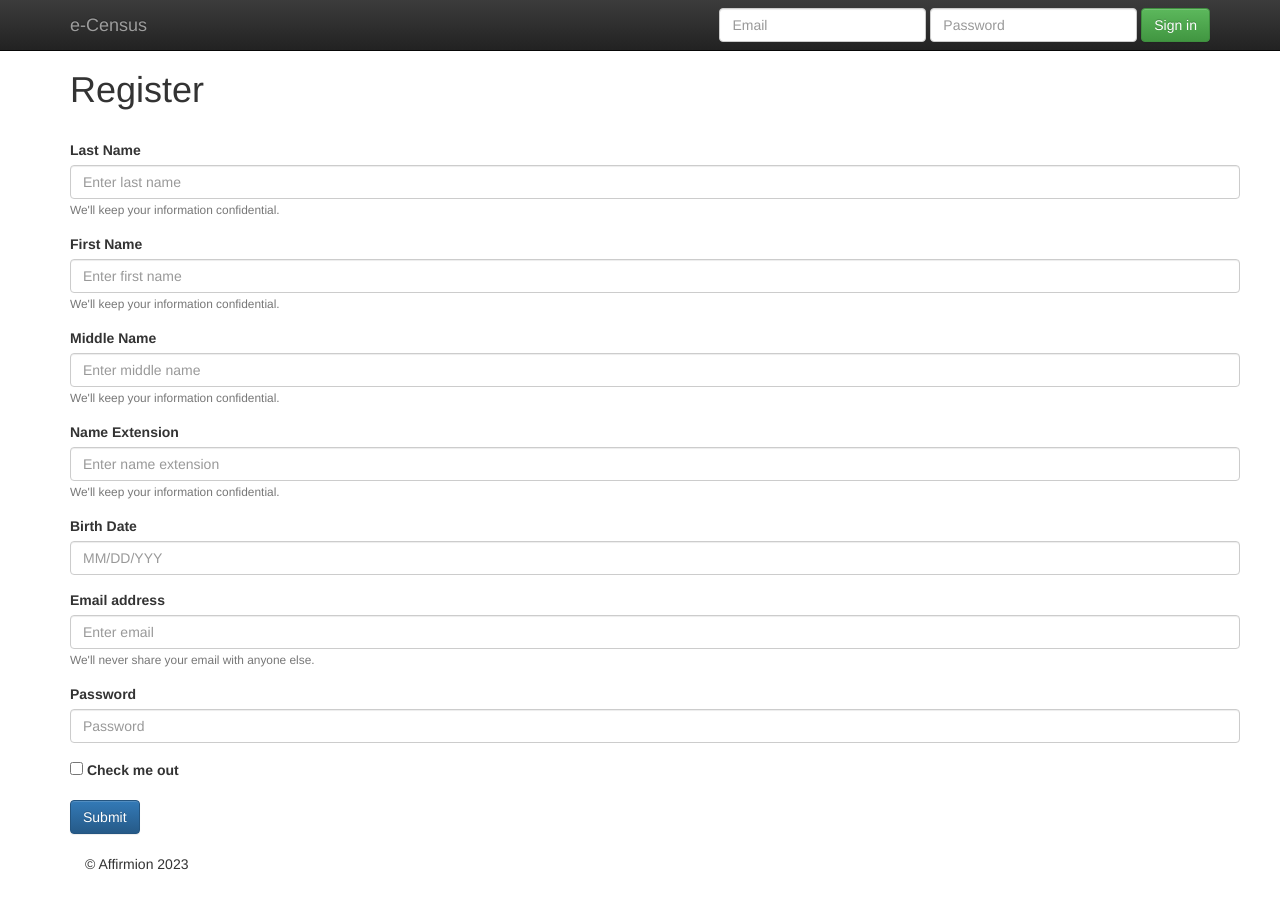
After one commit to titomarifrancis/e-census, a PHP site: page /register.php in a window 1280 px wide. The commit adds this page. Run offline with PHP 8.4, Linux system fonts and the light colour scheme; some libraries are stand-ins or nearby versions.

Commit message:
more UI improvements

```diff
--- /dev/null
+++ b/register.php
@@ -0,0 +1,51 @@
+<?php
+include 'template/header.php';
+?>
+    <div class="container">
+      <!-- Example row of columns -->
+      <div class="row">
+      <h1>Register</h1>
+      <br/>
+<form>
+  <div class="form-group">
+    <label for="exampleInputEmail1">Last Name</label>
+    <input type="text" class="form-control" id="lastname" aria-describedby="lastnameHelp" placeholder="Enter last name">
+    <small id="lastnameHelp" class="form-text text-muted">We'll keep your information confidential.</small>
+  </div>
+  <div class="form-group">
+    <label for="exampleInputEmail1">First Name</label>
+    <input type="text" class="form-control" id="firstname" aria-describedby="firstnameHelp" placeholder="Enter first name">
+    <small id="firstnameHelp" class="form-text text-muted">We'll keep your information confidential.</small>
+  </div>
+    <div class="form-group">
+    <label for="exampleInputEmail1">Middle Name</label>
+    <input type="text" class="form-control" id="lastname" aria-describedby="midnameHelp" placeholder="Enter middle name">
+    <small id="midnameHelp" class="form-text text-muted">We'll keep your information confidential.</small>
+  </div>
+	<div class="form-group">
+    <label for="exampleInputEmail1">Name Extension</label>
+    <input type="text" class="form-control" id="extname" aria-describedby="extnameHelp" placeholder="Enter name extension">
+    <small id="extnameHelp" class="form-text text-muted">We'll keep your information confidential.</small>
+  </div>
+	<div class="form-group"> <!-- Date input -->
+        <label class="control-label" for="date">Birth Date</label>
+        <input class="form-control" id="date" name="date" placeholder="MM/DD/YYY" type="text"/>
+      </div>
+  <div class="form-group">
+    <label for="exampleInputEmail1">Email address</label>
+    <input type="email" class="form-control" id="exampleInputEmail1" aria-describedby="emailHelp" placeholder="Enter email">
+    <small id="emailHelp" class="form-text text-muted">We'll never share your email with anyone else.</small>
+  </div>
+  <div class="form-group">
+    <label for="exampleInputPassword1">Password</label>
+    <input type="password" class="form-control" id="exampleInputPassword1" placeholder="Password">
+  </div>
+  <div class="form-group form-check">
+    <input type="checkbox" class="form-check-input" id="exampleCheck1">
+    <label class="form-check-label" for="exampleCheck1">Check me out</label>
+  </div>
+  <button type="submit" class="btn btn-primary">Submit</button>
+</form>
+      </div>
+<?php
+include 'template/footer.php';
--- a/template/footer.php
+++ b/template/footer.php
@@ -1,17 +1,28 @@
-      </div>
-
+<br/>
       <footer>
-        <p>&copy; Company 2015</p>
+        <p>&copy; Affirmion 2023</p>
       </footer>
     </div> <!-- /container -->        <script src="//ajax.googleapis.com/ajax/libs/jquery/1.11.2/jquery.min.js"></script>
         <script>window.jQuery || document.write('<script src="js/vendor/jquery-1.11.2.min.js"><\/script>')</script>
 
         <script src="js/vendor/bootstrap.min.js"></script>
+        <script src="https://cdnjs.cloudflare.com/ajax/libs/bootstrap-datepicker/1.10.0/js/bootstrap-datepicker.min.js"></script>
 
         <script src="../js/main.js"></script>
 
-        <!-- Google Analytics: change UA-XXXXX-X to be your site's ID. -->
         <script>
+    $(document).ready(function(){
+      var date_input=$('input[name="date"]'); //our date input has the name "date"
+      var container=$('.bootstrap-iso form').length>0 ? $('.bootstrap-iso form').parent() : "body";
+      var options={
+        format: 'mm/dd/yyyy',
+        container: container,
+        todayHighlight: true,
+        orientation: 'bottom right',
+        autoclose: true,
+      };
+      date_input.datepicker(options);
+    })
         </script>
     </body>
 </html>
--- a/template/headerin.php
+++ b/template/headerin.php
@@ -1,3 +1,6 @@
+<?php
+include 'template/magic.php';
+?>
 <!doctype html>
 <!--[if lt IE 7]>      <html class="no-js lt-ie9 lt-ie8 lt-ie7" lang=""> <![endif]-->
 <!--[if IE 7]>         <html class="no-js lt-ie9 lt-ie8" lang=""> <![endif]-->
```
Also changed, not shown: config/dbconn.php (added, +18 -0 lines), index.php (+31 -1 lines), template/header.php (line endings or trailing spaces).
